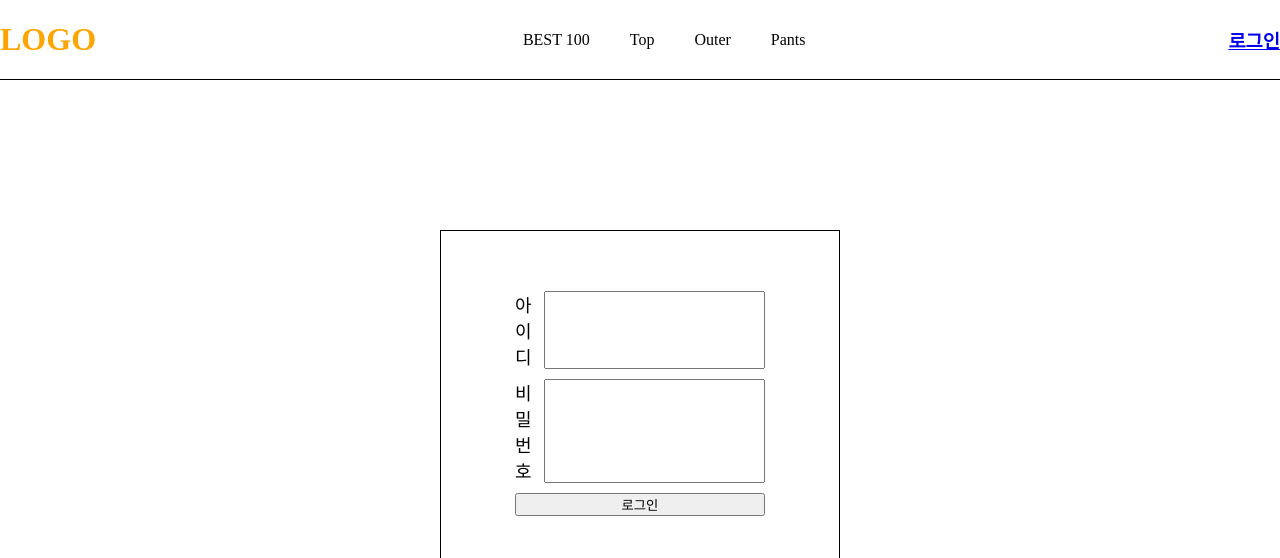
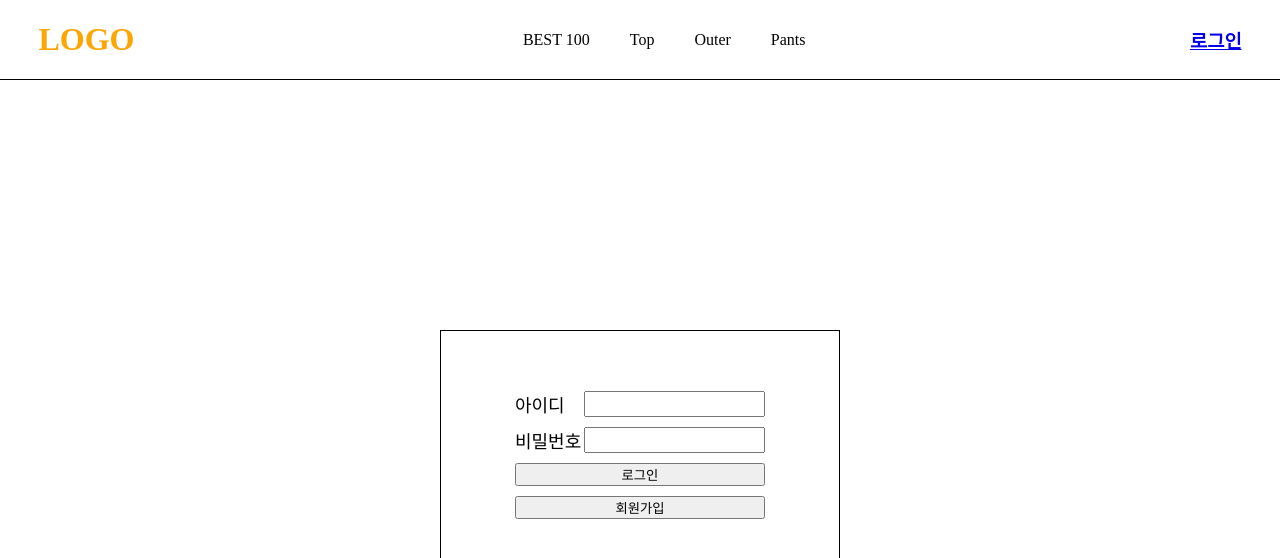
Before and after one commit to lcmDev97/shoppingMall, a Next.js app: page /login in a window 1280 px wide. Shown: the top 558 px of the page. Built offline with nearby package versions, Linux system fonts and the light colour scheme.

Commit message:
로그인페이지 및 헤더 css 수정

```diff
--- a/src/app/components/header/header.module.css
+++ b/src/app/components/header/header.module.css
@@ -6,6 +6,7 @@
     align-items: center;
     border-bottom: 1px solid black;
     /*background-color: red;*/
+    padding: 0 3%;
 }
 
 .headerInner {
--- a/src/app/login/page.tsx
+++ b/src/app/login/page.tsx
@@ -15,7 +15,7 @@ export default function Login() {
 
     const style_wrapper = {
         width: "400px",
-        height: "600px",
+        height: "400px",
         // backgroundColor: "orange",
 
         display: "flex",
@@ -80,10 +80,13 @@ export default function Login() {
                             })
 
                         }}>
-                            <div style={style_input}>아이디<input name={'id'} size={25} /></div>
-                            <div style={style_input}>비밀번호<input name={'password'} type='password' size={25} /></div>
+                            <div style={style_input}>아이디<input name={'id'} size={20} /></div>
+                            <div style={style_input}>비밀번호<input name={'password'} type='password' size={20} /></div>
                             <button style={{width: '100%'}} type='submit'>로그인</button>
                         </form>
+                        <button style={{width: '100%', marginTop: '10px'}} onClick={()=>{
+                            console.log('회원가입')
+                        }}>회원가입</button>
                     </div>
                 </div>
             </div>
```
